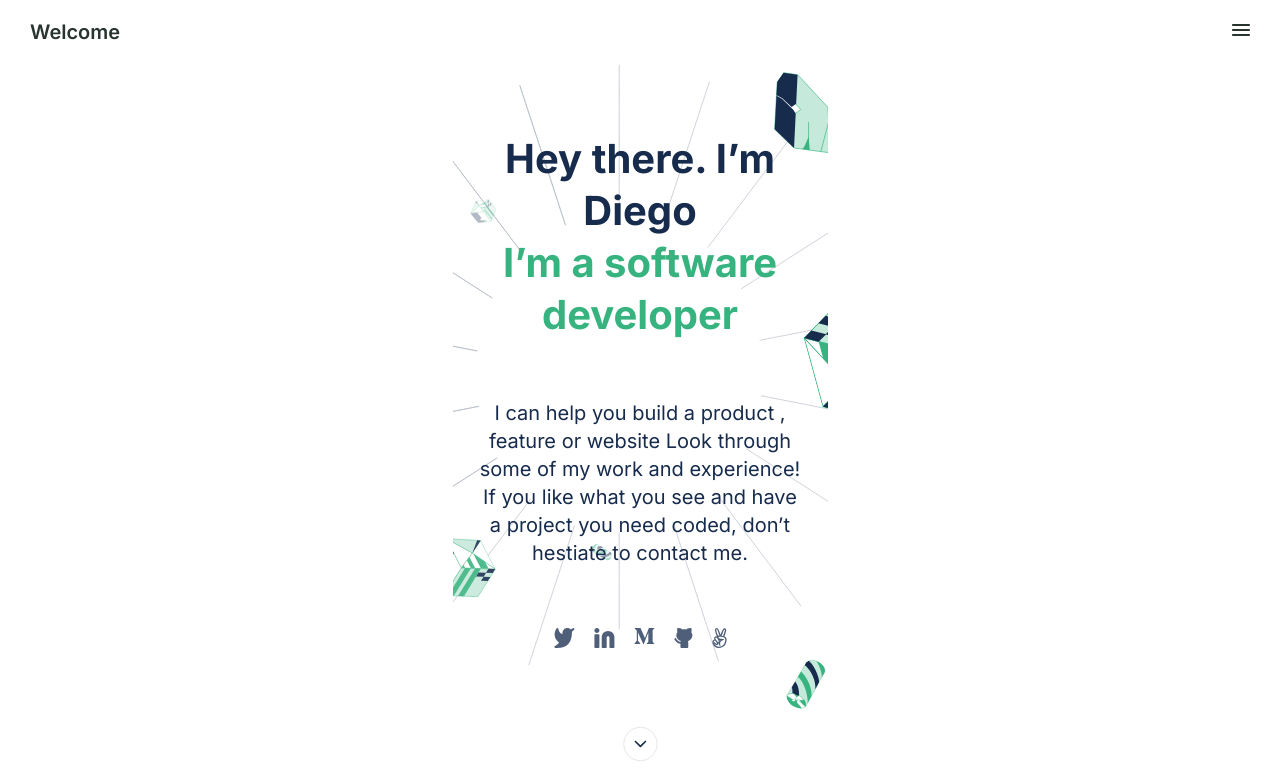
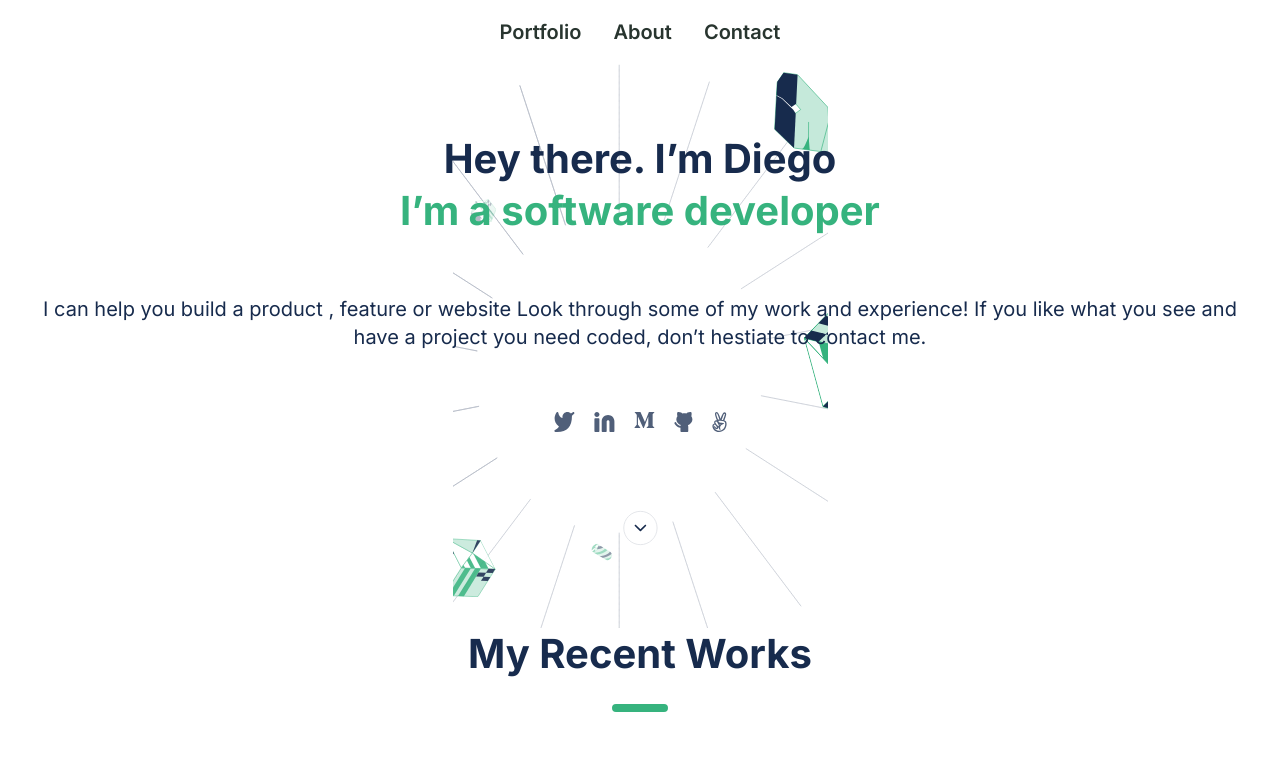
Before and after one commit to diegoyon/Portfolio, a website: page index.html in a window 1280 px wide. Shown: the top 771 px of the page. Drawn offline with Linux system fonts and the light colour scheme.

Commit message:
Add responsive header

```diff
--- a/index.html
+++ b/index.html
@@ -15,9 +15,16 @@
   </head>
   <body>
     <header>
-      <a href="#">Welcome</a>
-      <nav>
+      <a class="mobile" href="#">Welcome</a>
+      <nav class="mobile">
         <img src="./images/menu.svg" alt="menu-icon" />
+      </nav>
+      <nav class="desktop">
+        <ul>
+          <li><a href="#">Portfolio</a></li>
+          <li><a href="#">About</a></li>
+          <li><a href="#">Contact</a></li>
+        </ul>
       </nav>
     </header>
     <section class="headline">
--- a/style.css
+++ b/style.css
@@ -43,7 +43,7 @@ header a {
   color: #172b4d;
   line-height: 52px;
   margin: 29px auto;
-  width: 327px;
+  /* width: 327px; */
 }
 
 .headline h1 span {
@@ -57,7 +57,7 @@ header a {
   line-height: 28px;
   color: #172b4d;
   margin: 29px auto;
-  width: 327px;
+  /* width: 327px; */
 }
 
 .headline .social {
@@ -293,3 +293,25 @@ button:active {
   font-weight: 600;
   padding: 8px 12px;
 }
+
+.desktop{
+  display: none;
+  width: 100%;
+}
+
+.desktop ul{
+  display: flex;
+  justify-content: center;
+  gap: 32px;
+  margin: 0;
+  padding: 0;
+}
+
+@media only screen and (min-width: 768px){
+  .mobile {
+    display: none;
+  }
+  .desktop{
+    display: block;
+  }
+}
```
